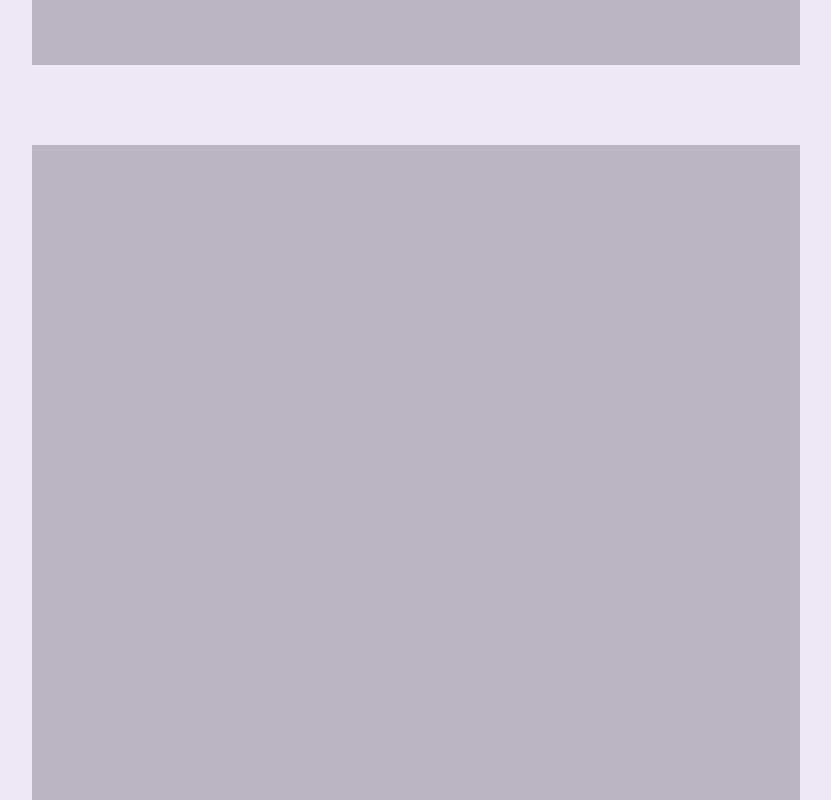
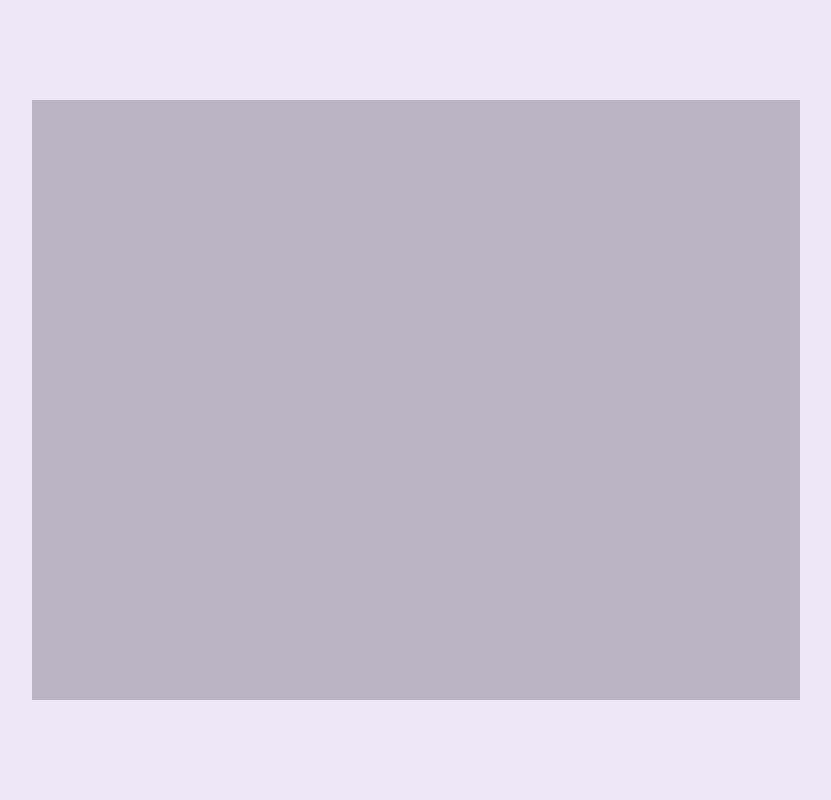
Before and after one commit to MoonHayden/Vling-Project, a Next.js app in the folder Frontend/: page / in a window 1280 px wide. Shown: the whole page, without its empty margins (224-1055 px from the left). Built offline with nearby package versions, Linux system fonts and the light colour scheme.

Commit message:
초기세팅

```diff
--- a/Frontend/components/Layout.js
+++ b/Frontend/components/Layout.js
@@ -5,10 +5,7 @@ export default function Layout({ children }) {
   return (
     <>
       <MainWrap>
-        <NavBar />
-        <SubWrap>
-          <InnerWrap></InnerWrap>
-        </SubWrap>
+        <SubWrap></SubWrap>
       </MainWrap>
     </>
   );
@@ -19,21 +16,16 @@ const MainWrap = styled.div`
   height: 100vh;
   display: flex;
   flex-direction: column;
+  justify-content: center;
   align-items: center;
   background-color: #ede7f6;
 `;
 
 const SubWrap = styled.div`
   width: 60%;
-  height: 50rem;
+  height: 75%;
   display: flex;
   justify-content: center;
   align-items: center;
   background-color: #bbb5c3;
 `;
-
-const InnerWrap = styled.div`
-  width: 90%;
-  height: 90%;
-  padding: 1rem;
-`;
```
Also changed, not shown: 1 other file (tests, documents, lock files or other folders).
